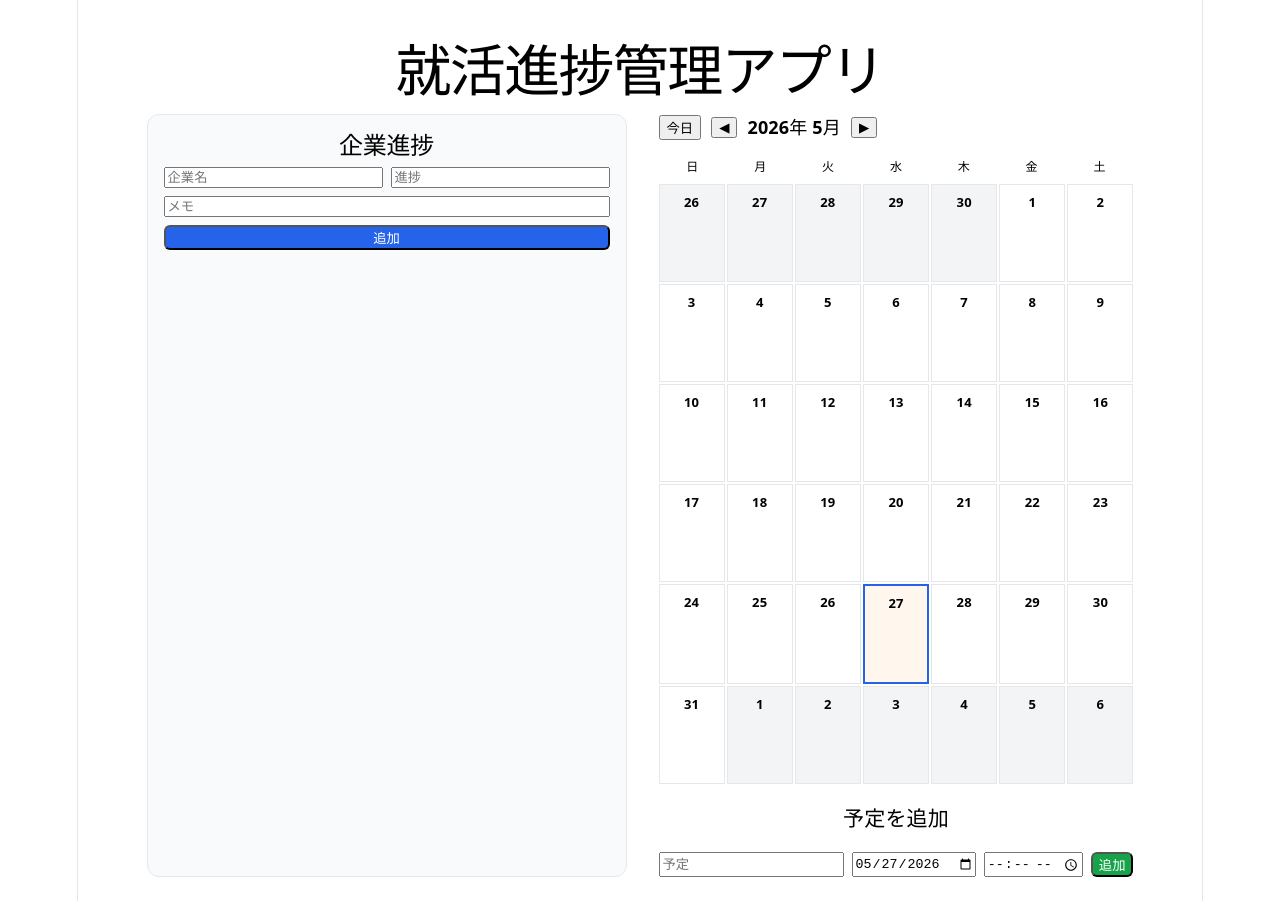
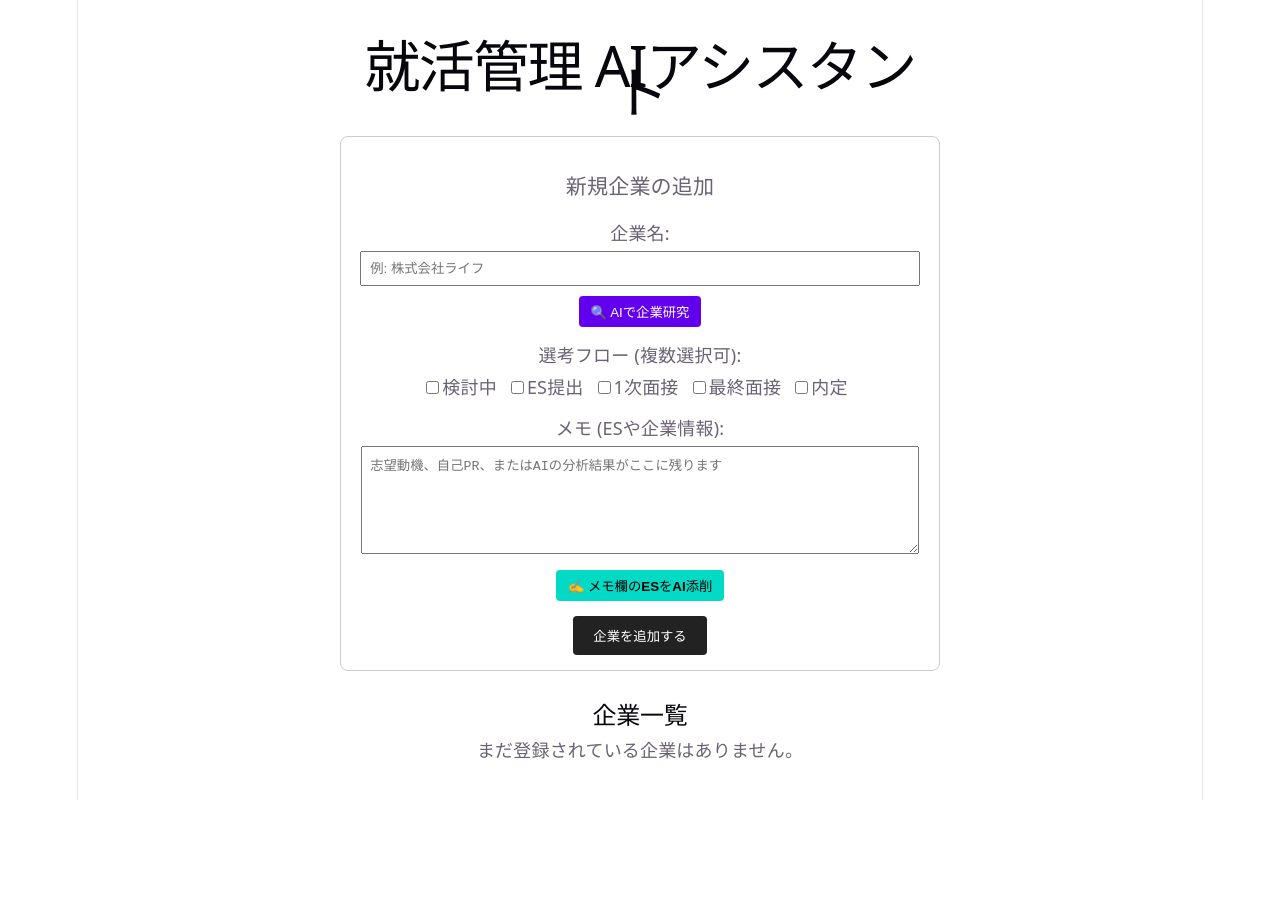
Before and after one commit to mayussy1725-commits/job-hunt-app, a React (Vite) app: page / in a window 1280 px wide. After the commit the page ends 800 px from the top, so only its background shows below. Built offline with nearby package versions, Linux system fonts and the light colour scheme.

Commit message:
feat: AI企業研究とES添削の機能（モックアップ）を追加

```diff
--- a/src/App.jsx
+++ b/src/App.jsx
@@ -1,183 +1,236 @@
-import { useState, useEffect } from "react";
+import React, { useState } from "react";
+import "./App.css"; // 必要に応じてスタイルを調整してください
 
-// ===== 日付ユーティリティ =====
-const pad = (n) => String(n).padStart(2, "0");
-const ymd = (y, m, d) => `${y}-${pad(m + 1)}-${pad(d)}`;
-
-// 前後月含む6週（42マス）
-const buildMonthGrid = (year, month) => {
-  const firstDow = new Date(year, month, 1).getDay();
-  const daysInMonth = new Date(year, month + 1, 0).getDate();
-  const prevDays = new Date(year, month, 0).getDate();
-  const cells = [];
-
-  for (let i = firstDow - 1; i >= 0; i--) {
-    const d = prevDays - i;
-    const prev = month === 0 ? { y: year - 1, m: 11 } : { y: year, m: month - 1 };
-    cells.push({ y: prev.y, m: prev.m, d, inMonth: false });
-  }
-  for (let d = 1; d <= daysInMonth; d++) cells.push({ y: year, m: month, d, inMonth: true });
-  const next = month === 11 ? { y: year + 1, m: 0 } : { y: year, m: month + 1 };
-  let d = 1;
-  while (cells.length < 42) cells.push({ y: next.y, m: next.m, d: d++, inMonth: false });
-  return cells;
-};
-
-export default function App() {
-  const today = new Date();
-  const todayStr = ymd(today.getFullYear(), today.getMonth(), today.getDate());
-
-  // ===== データ =====
-  const [companies, setCompanies] = useState(() => JSON.parse(localStorage.getItem("companies") || "{}"));
-  const [events, setEvents] = useState(() => JSON.parse(localStorage.getItem("events") || "[]"));
-
-  useEffect(() => localStorage.setItem("companies", JSON.stringify(companies)), [companies]);
-  useEffect(() => localStorage.setItem("events", JSON.stringify(events)), [events]);
-
-  // ===== 企業入力 =====
+function App() {
+  // 既存のステート
+  const [companies, setCompanies] = useState([]);
   const [name, setName] = useState("");
-  const [status, setStatus] = useState("");
+  const [selectedSteps, setSelectedSteps] = useState([]);
   const [memo, setMemo] = useState("");
   const [editing, setEditing] = useState(null);
 
-  const saveCompany = () => {
-    if (!name) return;
-    setCompanies({ ...companies, [name]: { status, memo } });
-    setName(""); setStatus(""); setMemo(""); setEditing(null);
+  // 🌟 AI機能用のステート
+  const [aiLoading, setAiLoading] = useState(false);
+  const [aiResult, setAiResult] = useState("");
+
+  const stepsList = ["検討中", "ES提出", "1次面接", "最終面接", "内定"];
+
+  const handleStepChange = (step) => {
+    if (selectedSteps.includes(step)) {
+      setSelectedSteps(selectedSteps.filter((s) => s !== step));
+    } else {
+      setSelectedSteps([...selectedSteps, step]);
+    }
   };
 
-  const deleteCompany = (company) => {
-    const next = { ...companies };
-    delete next[company];
-    setCompanies(next);
-    setEvents(events.filter(e => e.company !== company));
+  const handleSubmit = (e) => {
+    e.preventDefault();
+    if (!name.trim()) return;
+
+    if (editing !== null) {
+      setCompanies(
+        companies.map((c) =>
+          c.id === editing
+            ? { ...c, name, steps: selectedSteps, memo }
+            : c
+        )
+      );
+      setEditing(null);
+    } else {
+      const newCompany = {
+        id: Date.now(),
+        name,
+        steps: selectedSteps,
+        memo,
+      };
+      setCompanies([...companies, newCompany]);
+    }
+
+    setName("");
+    setSelectedSteps([]);
+    setMemo("");
+    // AIの結果エリアもリセット
+    setAiResult("");
   };
 
-  const addDeadline = (company) => {
-    const type = prompt("予定の種類（例：ES締切、面接）");
-    const date = prompt("日付（YYYY-MM-DD）");
-    const time = prompt("時間（HH:MM）※任意") || "";
-    if (!type || !date) return;
-    setEvents([...events, { id: Date.now(), title: `${company}：${type}`, date, time, company }]);
+  const handleEdit = (company) => {
+    setEditing(company.id);
+    setName(company.name);
+    setSelectedSteps(company.steps);
+    setMemo(company.memo);
+    setAiResult(""); // 編集時もリセット
   };
 
-  const deleteEvent = (id) => {
-    setEvents(events.filter(e => e.id !== id));
+  const handleDelete = (id) => {
+    setCompanies(companies.filter((c) => c.id !== id));
+    if (editing === id) {
+      setEditing(null);
+      setName("");
+      setSelectedSteps([]);
+      setMemo("");
+      setAiResult("");
+    }
   };
 
-  // ===== カレンダー =====
-  const [year, setYear] = useState(today.getFullYear());
-  const [month, setMonth] = useState(today.getMonth());
-  const [selected, setSelected] = useState(todayStr);
-  const [title, setTitle] = useState("");
-  const [selectedTime, setSelectedTime] = useState("");
+  // 🌟 AI企業研究の模擬関数
+  const handleAiResearch = () => {
+    if (!name.trim()) {
+      alert("企業名を入力してください！");
+      return;
+    }
+    setAiLoading(true);
+    setAiResult("");
 
-  const grid = buildMonthGrid(year, month);
+    // 本物のAIを呼ぶ代わりに、1.5秒後にサンプルを返す（本実装時にGemini APIと差し替えます）
+    setTimeout(() => {
+      const sampleResearch = `【${name} の企業研究レポート（AI生成サンプル）】
+■ 企業概要と強み:
+主要ターゲット層に強みを持つ業界大手企業です。近年はDX推進と海外展開に注力しています。
+■ 求められる人物像:
+主体的に行動し、周囲を巻き込んで新しい価値を作れる人材が評価される傾向にあります。
+■ 面接対策アドバイス:
+「なぜ同業他社ではなく、この会社なのか」の言語化が非常に重要になります。`;
 
-  const saveEvent = () => {
-    if (!title || !selected) return;
-    setEvents([...events, { id: Date.now(), title, date: selected, time: selectedTime }]);
-    setTitle("");
+      setMemo((prev) => (prev ? prev + "\n\n" + sampleResearch : sampleResearch));
+      setAiResult("✨ 企業研究データをメモ欄に追加しました！");
+      setAiLoading(false);
+    }, 1500);
+  };
+
+  // 🌟 AI ES添削の模擬関数
+  const handleAiEsCheck = () => {
+    if (!memo.trim()) {
+      alert("メモ欄に添削したいES（志望動機や自己PR）を入力してください！");
+      return;
+    }
+    setAiLoading(true);
+    setAiResult("");
+
+    setTimeout(() => {
+      const sampleFeedback = `【AIによるES添削フィードバック】
+🟢 良かった点:
+エピソードが具体的で、あなたの行動力がとてもよく伝わります。
+
+🔶 改善アドバイス:
+1. 冒頭の「結論（私の強みは〜）」をもっと簡潔にすると、面接官がパッと理解しやすくなります。
+2. その強みを使って「入社後にどう貢献できるか」の記述を最後に2文ほど付け足すと完璧です！`;
+
+      setAiResult(sampleFeedback);
+      setAiLoading(false);
+    }, 1500);
   };
 
   return (
-    <div style={{ padding: 24, maxWidth: "100%", margin: "0 auto", fontFamily: "system-ui", color: "#000" }}>
-      <h1 style={{ color: "#000" }}>就活進捗管理アプリ</h1>
+    <div style={{ maxWidth: "600px", margin: "0 auto", padding: "20px" }}>
+      <h1>就活管理 AIアシスタント</h1>
 
-      <div style={{ display: "grid", gridTemplateColumns: "480px 1fr", gap: 32 }}>
-        {/* ===== 左：企業進捗 ===== */}
-        <aside style={{ border: "1px solid #e5e7eb", borderRadius: 12, padding: 16, background: "#f9fafb", color: "#000" }}>
-          <h2 style={{ color: "#000" }}>企業進捗</h2>
+      <form onSubmit={handleSubmit} style={{ marginBottom: "30px", border: "1px solid #ccc", padding: "15px", borderRadius: "8px" }}>
+        <h3>{editing !== null ? "企業情報の編集" : "新規企業の追加"}</h3>
 
-          <div style={{ display: "grid", gridTemplateColumns: "2fr 2fr", gap: 8, marginBottom: 12 }}>
-            <input placeholder="企業名" value={name} onChange={e => setName(e.target.value)} style={{ color: "#000" }} disabled={editing !== null} />
-            <input placeholder="進捗" value={status} onChange={e => setStatus(e.target.value)} style={{ color: "#000" }} />
-            <input style={{ gridColumn: "1 / -1", color: "#000" }} placeholder="メモ" value={memo} onChange={e => setMemo(e.target.value)} />
-            <button style={{ gridColumn: "1 / -1", background: "#2563eb", color: "#fff", borderRadius: 6 }} onClick={saveCompany}>
-              {editing ? "更新" : "追加"}
+        <div style={{ marginBottom: "10px" }}>
+          <label style={{ display: "block", marginBottom: "5px" }}>企業名:</label>
+          <input
+            type="text"
+            value={name}
+            onChange={(e) => setName(e.target.value)}
+            placeholder="例: 株式会社ライフ"
+            style={{ width: "95%", padding: "8px" }}
+          />
+        </div>
+
+        {/* 🌟 AI企業研究ボタンを追加 */}
+        <div style={{ marginBottom: "15px" }}>
+          <button
+            type="button"
+            onClick={handleAiResearch}
+            disabled={aiLoading}
+            style={{ background: "#6200ee", color: "white", padding: "6px 12px", border: "none", borderRadius: "4px", cursor: "pointer" }}
+          >
+            {aiLoading ? "AI分析中..." : "🔍 AIで企業研究"}
           </button>
         </div>
 
-          <div style={{ maxHeight: "70vh", overflowY: "auto" }}>
-            {Object.entries(companies).map(([company, info]) => (
-              <div key={company} style={{ borderBottom: "1px solid #e5e7eb", padding: "10px 0", color: "#000" }}>
-                <div style={{ fontWeight: 600, color: "#000" }}>{company}</div>
-                <div style={{ fontSize: 13, color: "#000" }}>進捗：{info.status}</div>
-                {info.memo && <div style={{ fontSize: 12, color: "#000" }}>メモ：{info.memo}</div>}
-                <div style={{ display: "flex", gap: 6, marginTop: 6 }}>
-                  <button onClick={() => { setEditing(company); setName(company); setStatus(info.status); setMemo(info.memo); }}>編集</button>
-                  <button onClick={() => deleteCompany(company)}>削除</button>
-                  <button onClick={() => addDeadline(company)}>締切追加</button>
-                </div>
-              </div>
-            ))}
-          </div>
-        </aside>
-
-        {/* ===== 右：カレンダー ===== */}
-        <main style={{ color: "#000" }}>
-          <div style={{ display: "flex", gap: 10, marginBottom: 10, alignItems: "center" }}>
-            <button onClick={() => {setYear(today.getFullYear());setMonth(today.getMonth());setSelected(todayStr);}}>今日</button>
-            <button onClick={() => {if (month === 0) {setYear(year - 1);setMonth(11);} else {setMonth(month - 1);}}}>◀</button>
-            <strong style={{ fontSize: 18, color: "#000" }}>{year}年 {month + 1}月</strong>
-            <button onClick={() => {if (month === 11) {setYear(year + 1);setMonth(0);} else {setMonth(month + 1);}}}>▶</button>
-          </div>
-
-          <div style={{ display: "grid", gridTemplateColumns: "repeat(7, 1fr)", textAlign: "center" }}>
-            {["日","月","火","水","木","金","土"].map((d, i) => (
-              <div key={d} style={{ padding: 4, fontSize: 12, fontWeight: 600, color: "#000" }}>{d}</div>
+        <div style={{ marginBottom: "15px" }}>
+          <label style={{ display: "block", marginBottom: "5px" }}>選考フロー (複数選択可):</label>
+          {stepsList.map((step) => (
+            <label key={step} style={{ marginRight: "10px", display: "inline-block", cursor: "pointer" }}>
+              <input
+                type="checkbox"
+                checked={selectedSteps.includes(step)}
+                onChange={() => handleStepChange(step)}
+              />
+              {step}
+            </label>
           ))}
         </div>
 
-          <div style={{ display: "grid", gridTemplateColumns: "repeat(7, 1fr)", gap: 2 }}>
-            {grid.map((c, i) => {
-              const ds = ymd(c.y, c.m, c.d);
-              const isToday = ds === todayStr;
-              const isSel = ds === selected;
-              const dayEvents = events.filter(e => e.date === ds);
+        <div style={{ marginBottom: "10px" }}>
+          <label style={{ display: "block", marginBottom: "5px" }}>メモ (ESや企業情報):</label>
+          <textarea
+            value={memo}
+            onChange={(e) => setMemo(e.target.value)}
+            placeholder="志望動機、自己PR、またはAIの分析結果がここに残ります"
+            rows="6"
+            style={{ width: "95%", padding: "8px" }}
+          />
+        </div>
 
-              return (
-                <div
-                  key={i}
-                  onClick={() => setSelected(ds)}
-                  style={{
-                    minHeight: 88,
-                    border: isSel ? "2px solid #2563eb" : "1px solid #e5e7eb",
-                    background: c.inMonth ? (isToday ? "#fff7ed" : "#ffffff") : "#f3f4f6",
-                    padding: 4,
-                    cursor: "pointer",
-                    color: "#000"
-                  }}
+        {/* 🌟 AI ES添削ボタンを追加 */}
+        <div style={{ marginBottom: "15px" }}>
+          <button
+            type="button"
+            onClick={handleAiEsCheck}
+            disabled={aiLoading}
+            style={{ background: "#03dac6", color: "black", padding: "6px 12px", border: "none", borderRadius: "4px", cursor: "pointer", fontWeight: "bold" }}
           >
-                  <div style={{ fontWeight: 700, fontSize: 13, color: "#000" }}>{c.d}</div>
-                  {dayEvents.map(ev => (
-                    <div key={ev.id} style={{ marginTop: 4, fontSize: 11, background: "#e0f2fe", borderRadius: 6, padding: "3px 6px", display: "flex", justifyContent: "space-between", alignItems: "center", color: "#000" }}>
-                      <span style={{ overflow: "hidden", whiteSpace: "nowrap", textOverflow: "ellipsis", color: "#000" }}>{ev.time ? `${ev.time} ` : ""}{ev.title}</span>
-                      <button
-                        onClick={(e) => { e.stopPropagation(); deleteEvent(ev.id); }}
-                        title="予定を削除"
-                        style={{ border: "none", background: "transparent", color: "#9ca3af", fontSize: 12, cursor: "pointer" }}
-                      >
-                        ✕
+            {aiLoading ? "AI添削中..." : "✍️ メモ欄のESをAI添削"}
           </button>
         </div>
-                  ))}
+
+        {/* 🌟 AIの結果表示エリア */}
+        {aiResult && (
+          <div style={{ whiteSpace: "pre-wrap", background: "#f0f4f9", padding: "10px", borderRadius: "4px", marginBottom: "15px", fontSize: "14px", borderLeft: "4px solid #6200ee" }}>
+            {aiResult}
           </div>
-              );
-            })}
+        )}
+
+        <button type="submit" style={{ background: "#222", color: "white", padding: "10px 20px", border: "none", borderRadius: "4px", cursor: "pointer" }}>
+          {editing !== null ? "更新する" : "企業を追加する"}
+        </button>
+        {editing !== null && (
+          <button type="button" onClick={() => { setEditing(null); setName(""); setSelectedSteps([]); setMemo(""); setAiResult(""); }} style={{ marginLeft: "10px", background: "#eee", padding: "10px" }}>
+            キャンセル
+          </button>
+        )}
+      </form>
+
+      <h2>企業一覧</h2>
+      {companies.length === 0 ? (
+        <p>まだ登録されている企業はありません。</p>
+      ) : (
+        companies.map((company) => (
+          <div key={company.id} style={{ border: "1px solid #ddd", padding: "15px", borderRadius: "8px", marginBottom: "15px", background: "#fafafa" }}>
+            <h4 style={{ margin: "0 0 10px 0" }}>{company.name}</h4>
+            <p style={{ margin: "5px 0" }}>
+              <strong>選考フロー:</strong>{" "}
+              {company.steps.length > 0 ? company.steps.join(" → ") : "未選択"}
+            </p>
+            {company.memo && (
+              <div style={{ background: "#fff", padding: "8px", borderRadius: "4px", border: "1px solid #eee", fontSize: "13px", whiteSpace: "pre-wrap" }}>
+                <strong>メモ:</strong>
+                <br />
+                {company.memo}
               </div>
-
-          <div style={{ marginTop: 10 }}>
-            <h3 style={{ color: "#000" }}>予定を追加</h3>
-            <div style={{ display: "flex", gap: 8 }}>
-              <input placeholder="予定" value={title} onChange={e => setTitle(e.target.value)} style={{ color: "#000" }} />
-              <input type="date" value={selected} onChange={e => setSelected(e.target.value)} style={{ color: "#000" }} />
-              <input type="time" value={selectedTime} onChange={e => setSelectedTime(e.target.value)}style={{ color: "#000" }}/>
-              <button onClick={saveEvent} style={{ background: "#16a34a", color: "#fff", borderRadius: 6 }}>追加</button>
+            )}
+            <div style={{ marginTop: "10px" }}>
+              <button onClick={() => handleEdit(company)} style={{ marginRight: "5px", padding: "4px 8px" }}>編集</button>
+              <button onClick={() => handleDelete(company.id)} style={{ padding: "4px 8px", background: "#ff4d4f", color: "white", border: "none", borderRadius: "4px", cursor: "pointer" }}>削除</button>
             </div>
           </div>
-        </main>
-      </div>
+        ))
+      )}
     </div>
   );
 }
+
+export default App;
```
Also changed, not shown: 1 other file (tests, documents, lock files or other folders). Lines whose indentation alone changed are shown as unchanged.
